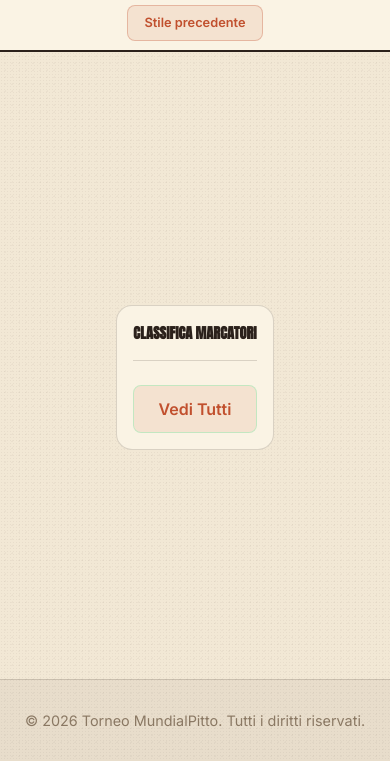
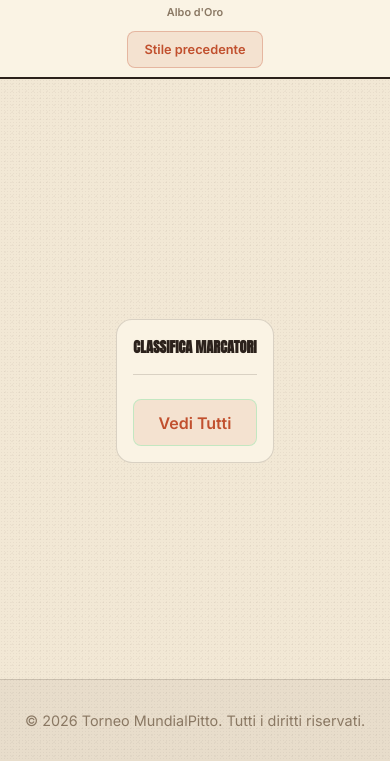
Before and after one commit to CarotiGhelli/mundialpitto, a plain HTML site: page index.html in a window 390 px wide. Shown: the part 83-844 px from the top of the page. Drawn offline with Linux system fonts and the light colour scheme; no server answers.

Commit message:
Fix mobile nav: link text overflowed its box
.nav-links a had flex:1 + min-width:0 under a nowrap parent, so boxes
shrank below their text width. Size to content instead and let the row
wrap. Applied to style-old.css too (same rule).

Co-Authored-By: Claude Sonnet 5 <noreply@anthropic.com>

```diff
--- a/style-old.css
+++ b/style-old.css
@@ -1677,7 +1677,7 @@ main, .master-container, .squadra-detail-container, .squadre-container, .calenda
     nav { padding: 0.6rem 0.75rem; gap: 0.4rem; }
     .nav-brand { font-size: clamp(1.2rem, 6.5vw, 2rem); width: 100%; text-align: center; white-space: nowrap; }
     .nav-links { width: 100%; gap: 0.1rem; }
-    .nav-links a { flex: 1; text-align: center; font-size: 0.68rem; padding: 0.35rem 0.2rem; border-radius: 6px; min-width: 0; }
+    .nav-links a { flex: 1 1 auto; text-align: center; font-size: 0.68rem; padding: 0.35rem 0.5rem; border-radius: 6px; min-width: max-content; }
 
     .master-container { margin: 0.75rem auto; padding: 0 0.75rem; gap: 1.5rem; }
     .calendario-page-container,
--- a/style.css
+++ b/style.css
@@ -1705,7 +1705,7 @@ main, .master-container, .squadra-detail-container, .squadre-container, .calenda
     nav { padding: 0.6rem 0.75rem; gap: 0.4rem; }
     .nav-brand { font-size: clamp(1.2rem, 6.5vw, 2rem); width: 100%; text-align: center; white-space: nowrap; }
     .nav-links { width: 100%; gap: 0.1rem; }
-    .nav-links a { flex: 1; text-align: center; font-size: 0.68rem; padding: 0.35rem 0.2rem; border-radius: 6px; min-width: 0; }
+    .nav-links a { flex: 1 1 auto; text-align: center; font-size: 0.68rem; padding: 0.35rem 0.5rem; border-radius: 6px; min-width: max-content; }
 
     .master-container { margin: 0.75rem auto; padding: 0 0.75rem; gap: 1.5rem; }
     .calendario-page-container,
```
